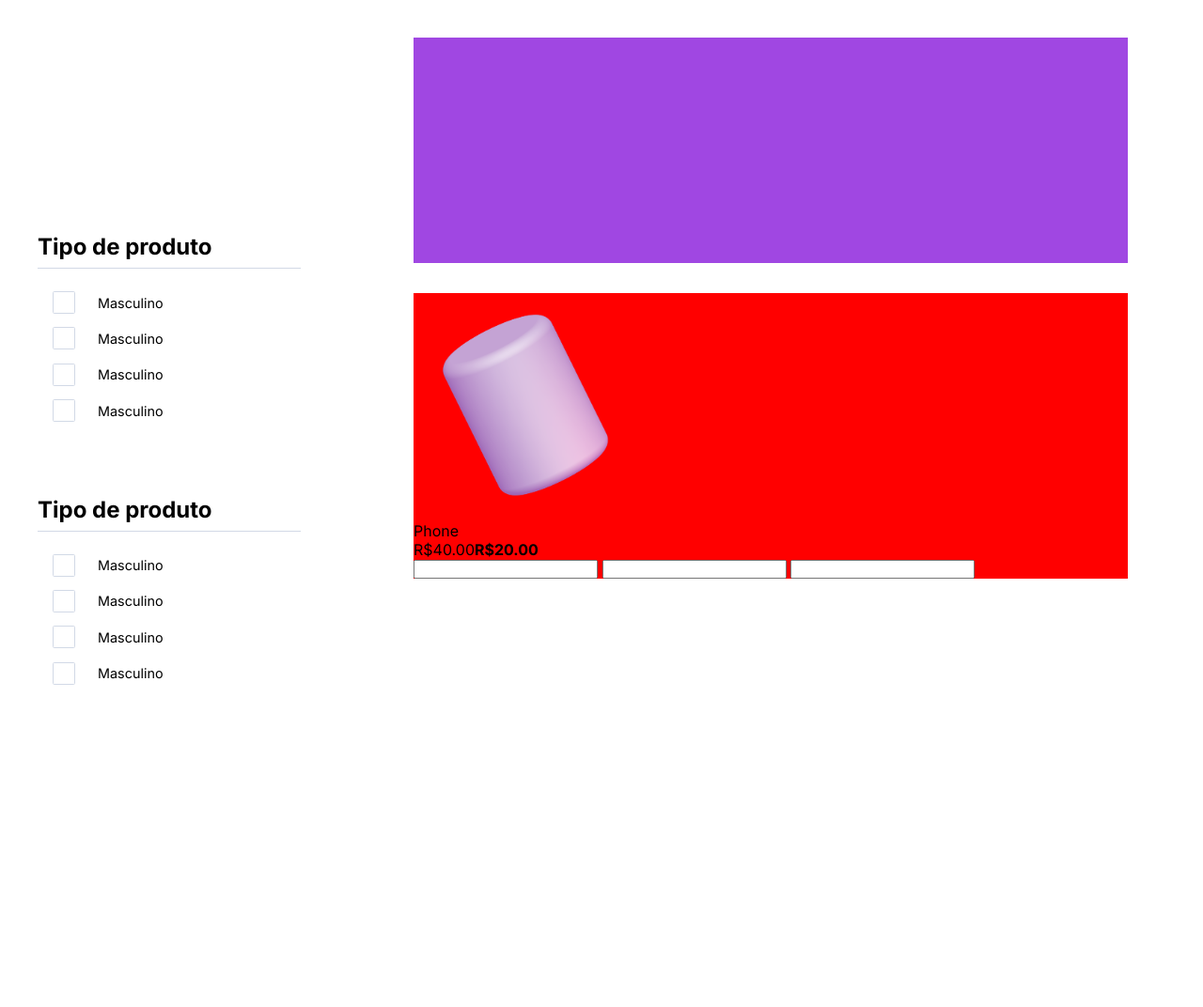
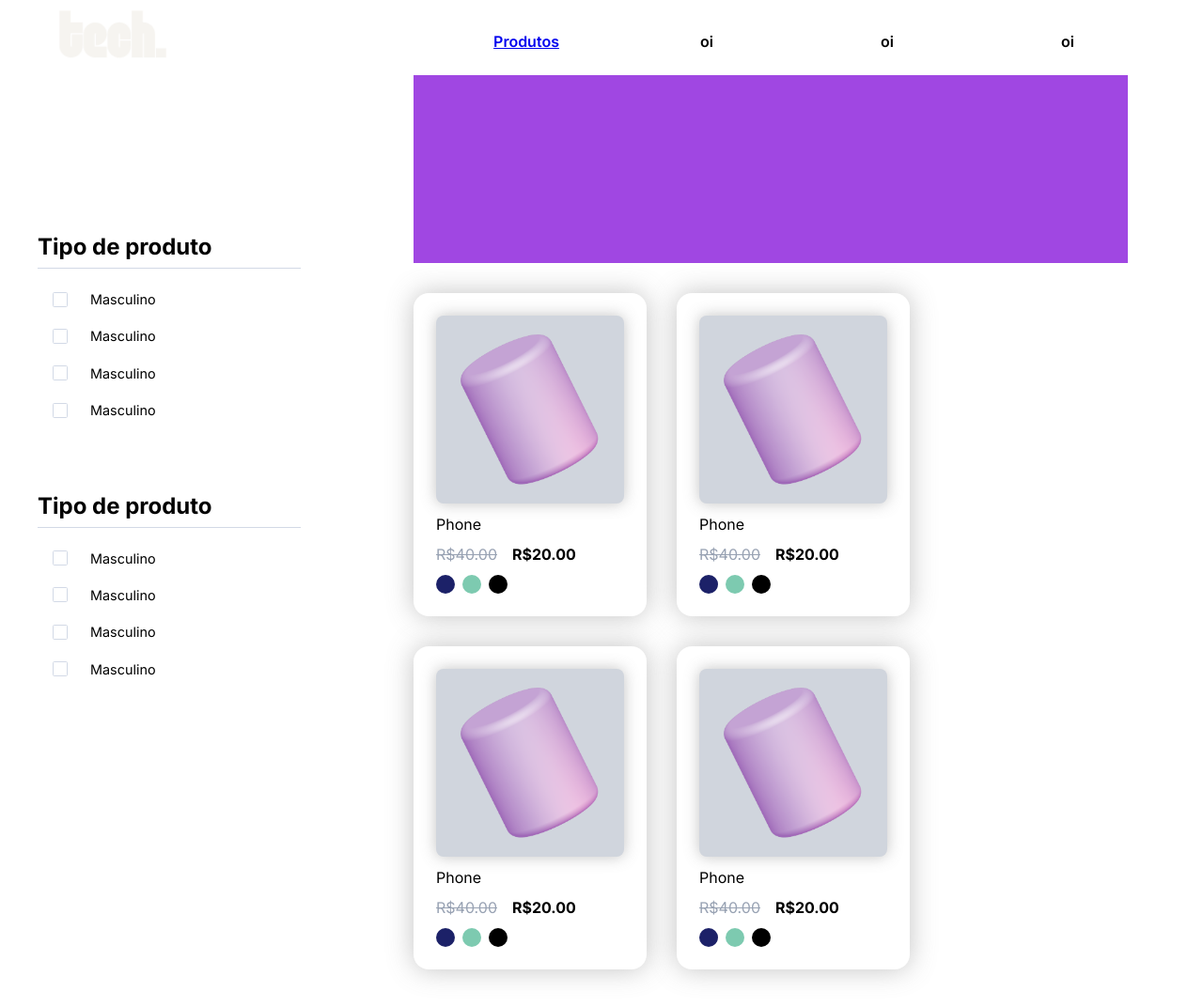
Before and after one commit to PietraCaraccoRuiz/integrador-ecommerce, a plain HTML site: page produtos.html in a window 1280 px wide. Shown: the whole page at 94% size. Before the commit the page ends 1047 px from the top, so only its background shows below. Drawn offline with Linux system fonts and the light colour scheme.

Commit message:
Pagina Produtos card

```diff
--- a/produtos.html
+++ b/produtos.html
@@ -7,6 +7,23 @@
     <title>Produtos</title>
 </head>
 <body>
+    <nav>
+            <img src="./img/2.png">
+            <ul class="menu">
+                <li>
+                    <a href="produtos.html">Produtos</a>
+                    <ul class="submenu">
+                        <li><a><img src="./img/tv.png">Celular</a></li>
+                        <li><a><img src="./img/camera.png">Tablet</a></li>
+                        <li><a><img src="./img/cone.png">TV</a></li>
+                    </ul>
+                </li>
+                <li><a>oi</a></li>
+                <li><a>oi</a></li>
+                <li><a>oi</a></li>
+            </ul>
+            <a><img src="./img/favoritos.png" class="cart-icon"></a>
+        </nav>
     <main id="sign">
         <aside>
             <section>
@@ -76,13 +93,57 @@
                         <img src="./img/cone.png"></img>
                     </div>
                     <p>Phone</p>
-                    <span>R$40.00<strong>R$20.00</strong></span>
                     <div>
-                        <input>
-                        <input>
-                        <input>
+                        <span>R$40.00</span><strong>R$20.00</strong>
                     </div>
-                </div class="card">
+                    <div class="radio-group">
+                        <label class="color1"><input type="radio" name="cor4"/></label>
+                        <label class="color2"><input type="radio" name="cor4"/></label>
+                        <label class="color3"><input type="radio" name="cor4"/></label>
+                    </div>
+                </div>
+                <div class="card">
+                    <div>
+                        <img src="./img/cone.png"></img>
+                    </div>
+                    <p>Phone</p>
+                    <div>
+                        <span>R$40.00</span><strong>R$20.00</strong>
+                    </div>
+                    <div class="radio-group">
+                        <label class="color1"><input type="radio" name="cor3"/></label>
+                        <label class="color2"><input type="radio" name="cor3"/></label>
+                        <label class="color3"><input type="radio" name="cor3"/></label>
+                    </div>
+                </div>
+                <div class="card">
+                    <div>
+                        <img src="./img/cone.png"></img>
+                    </div>
+                    <p>Phone</p>
+                    <div>
+                        <span>R$40.00</span><strong>R$20.00</strong>
+                    </div>
+                    <div class="radio-group">
+                        <label class="color1"><input type="radio" name="cor1"/></label>
+                        <label class="color2"><input type="radio" name="cor1"/></label>
+                        <label class="color3"><input type="radio" name="cor1"/></label>
+                    </div>
+                </div>
+                <div class="card">
+                    <div>
+                        <img src="./img/cone.png"></img>
+                    </div>
+                    <p>Phone</p>
+                    <div>
+                        <span>R$40.00</span><strong>R$20.00</strong>
+                    </div>
+                    <div class="radio-group">
+                        <label class="color1"><input type="radio" name="cor2"/></label>
+                        <label class="color2"><input type="radio" name="cor2"/></label>
+                        <label class="color3"><input type="radio" name="cor2"/></label>
+                    </div>
+                </div>
             </div>
         </section>
     </main>
--- a/style.css
+++ b/style.css
@@ -403,8 +403,8 @@ input[type="radio"] {
 
 label span {
     display: inline-block;
-    width: 3vh;
-    height: 3vh;
+    width: 2vh;
+    height: 2vh;
     border: 0.2vh solid #d2d9e6;
     border-radius: 0.2vh;
     margin-right: 3vh;
@@ -414,8 +414,8 @@ label span {
 
 input[type="radio"]:hover + span::before {
     content: '';
-    width: 1.2vh;
-    height: 1.2vh;
+    width: 1vh;
+    height: 1vh;
     border-radius: 0.2vh;
     background-color: #d2d9e6;
     position: absolute;
@@ -430,8 +430,8 @@ input[type="radio"]:checked + span{
 
 input[type="radio"]:checked + span::after {
     content: '';
-    width: 1.5vh;
-    height: 1.5vh;
+    width: 1vh;
+    height: 1vh;
     border-radius: 0.2vh;
     background-color: #3d3e41;
     position: absolute;
@@ -462,10 +462,89 @@ aside div {
 }
 
 .produtos-container {
-    background-color: red;
     display: flex;
+    width: fit-content;
+    height: fit-content;
+    gap: 4vh;
+    flex-wrap: wrap;
+}
+
+.card{
+    width: fit-content;
+    height: fit-content;
+    background-color: #ffffff;
+    padding: 3vh;
+    border-radius: 2vh;
+    box-shadow: 0 0 3.5vh rgba(115, 115, 115, 0.432);
+    display: flex;
+    flex-direction: column;
+    gap: 1.5vh;
+}
+
+.card div:first-child {
+    background-color: #D0D5DD;
+    box-shadow: 0 0 2vh rgba(115, 115, 115, 0.432);
+    width: 25vh;
+    height: 25vh;
+    display: flex;
+    justify-content: center;
+    align-items: center;
+    border-radius: 1vh;
 }
 
 .card img {
-    width: 30vh;
+    width: 25vh;
 }
+
+.card span{
+    color: #98A2B3;
+    text-decoration: line-through;
+    margin-right: 1vh;
+}
+
+div {
+    display: flex;
+    gap: 1vh;
+}
+
+.radio-group {
+    display: flex;
+    gap: 1vh;
+}
+
+.radio-group input[type="radio"] {
+    display: none;
+}
+
+.radio-group label {
+    width: 2.5vh;
+    height: 2.5vh;
+    border-radius: 50%;
+    cursor: pointer;
+    border: 2px solid transparent;
+    display: inline-block;
+    transition: all 0.3s ease;
+}
+
+.radio-group label.color1 {
+    background-color: rgb(28, 33, 104);
+}
+
+.radio-group label.color2 {
+    background-color: rgb(125, 202, 176);
+}
+
+.radio-group label.color3 {
+    background-color: rgb(0, 0, 0);
+}
+
+.radio-group label:hover {
+    box-shadow: 0 0 1vh #3d3e41;
+}
+
+.radio-group label:has(input[type="radio"]:checked) {
+    border-color: transparent; /* para não conflitar */
+    outline: 0.3vh solid #000;
+    outline-offset: 0.5vh;
+    box-shadow: 0 0 5px #000;
+}
```
Also changed, not shown: index.html (+2 -2 lines).
